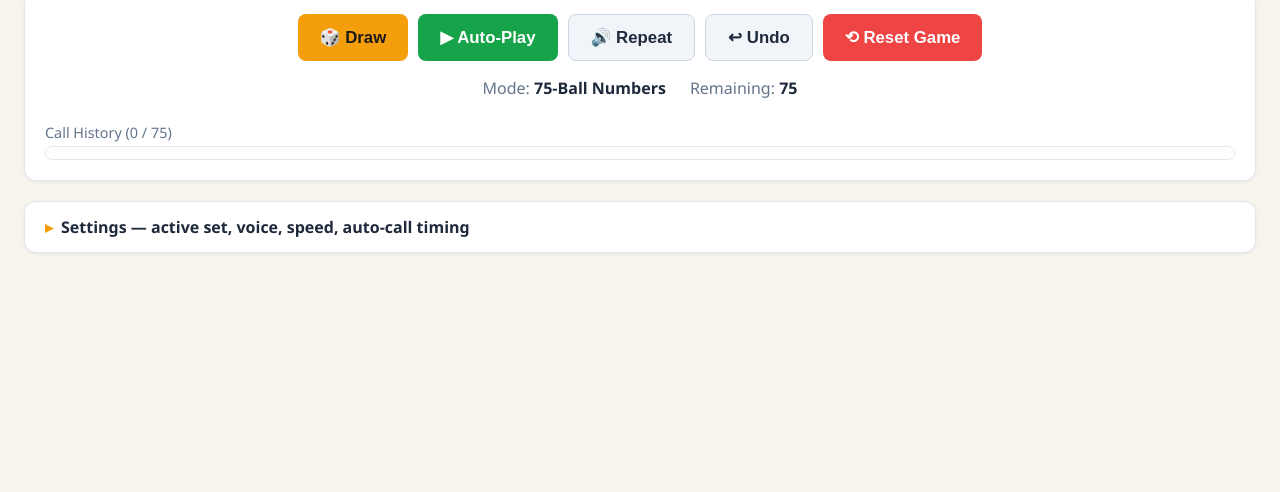
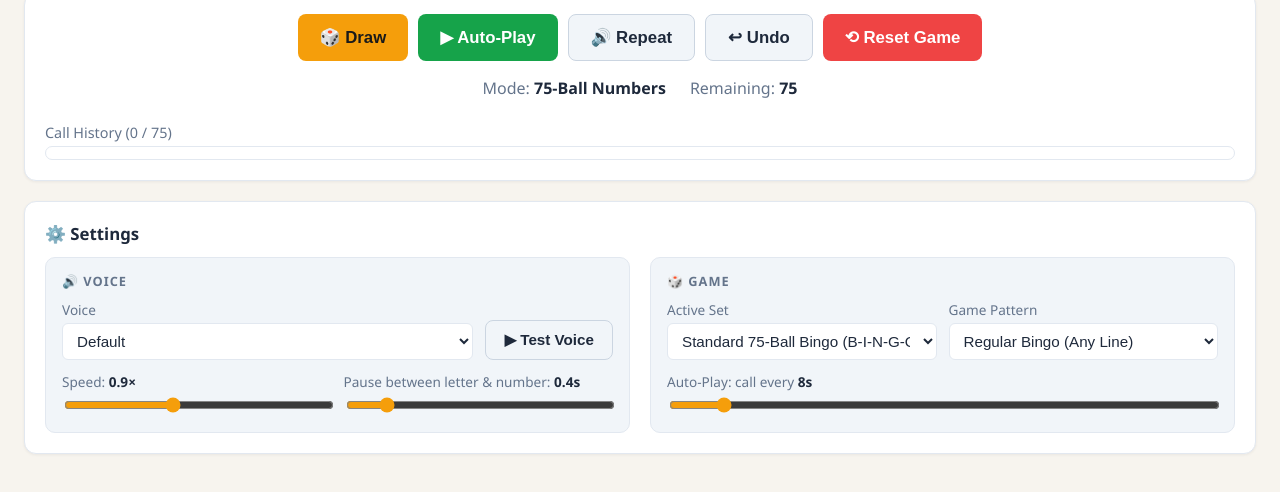
Before and after one commit to willpach/yourbingocaller, a plain HTML site: page index.html in a window 1280 px wide. Shown: the part 512-1004 px from the top of the page. Before the commit the page ends 805 px from the top, so only its background shows below. Drawn offline with Linux system fonts and the light colour scheme.

Commit message:
Show caller settings in a visible panel
Replace the collapsed settings dropdown with an always-visible panel
split into Voice and Game groups. Speed, letter/number pause and
auto-play interval are now sliders with live values, there's a Test
Voice button, and voice/speed/timing choices are saved between visits.

Co-Authored-By: Claude Opus 5.5 <noreply@anthropic.com>
Claude-Session: https://claude.ai/code/session_017jZQDEmwYutZ51wJor6Uo2

```diff
--- a/index.html
+++ b/index.html
@@ -35,12 +35,15 @@
   button.icon-btn{background:none;border:1px solid var(--border2);color:var(--text);border-radius:6px;padding:4px 8px;cursor:pointer;font-size:0.85rem;}
 
   /* CALLER TAB */
-  .settings-panel{padding:14px 20px;}
-  .settings-panel summary{cursor:pointer;font-weight:600;color:var(--text);list-style:none;display:flex;align-items:center;gap:8px;}
-  .settings-panel summary::-webkit-details-marker{display:none;}
-  .settings-panel summary::before{content:'▸';color:var(--accent);transition:transform 0.15s;display:inline-block;}
-  .settings-panel[open] summary::before{transform:rotate(90deg);}
-  .settings-panel .row{margin-top:16px;}
+  .settings-panel h3{margin:0 0 4px;font-size:1.05rem;}
+  .settings-groups{display:flex;gap:20px;flex-wrap:wrap;margin-top:12px;}
+  .settings-group{flex:1 1 380px;background:var(--panel2);border:1px solid var(--border);border-radius:10px;padding:14px 16px;}
+  .settings-group h4{margin:0 0 10px;font-size:0.8rem;text-transform:uppercase;letter-spacing:1px;color:var(--muted);}
+  .settings-group .row{align-items:flex-end;}
+  .settings-group .row + .row{margin-top:12px;}
+  .slider-field{flex:1 1 160px;}
+  .slider-field label span{color:var(--text);font-weight:600;}
+  input[type=range]{width:100%;accent-color:var(--accent);}
   .caller-row{display:flex;gap:20px;align-items:stretch;flex-wrap:wrap;}
   .caller-row .callboard{flex:0 0 300px;padding:0;}
   .caller-row #numberBoardPanel{flex:1 1 420px;min-width:280px;margin-bottom:0;}
@@ -186,35 +189,50 @@
       </div>
     </div>
 
-    <details class="settings-panel panel">
-      <summary>Settings — active set, voice, speed, auto-call timing</summary>
-      <div class="row">
-        <div>
-          <label>Active Set</label>
-          <select id="activeSetSelect" style="min-width:220px;"></select>
+    <div class="panel settings-panel">
+      <h3>⚙️ Settings</h3>
+      <div class="settings-groups">
+        <div class="settings-group">
+          <h4>🔊 Voice</h4>
+          <div class="row">
+            <div style="flex:1 1 240px;">
+              <label for="voiceSelect">Voice</label>
+              <select id="voiceSelect"></select>
+            </div>
+            <button class="btn secondary" id="testVoiceBtn" type="button">▶ Test Voice</button>
+          </div>
+          <div class="row">
+            <div class="slider-field">
+              <label for="rateInput">Speed: <span id="rateLabel">0.9×</span></label>
+              <input type="range" id="rateInput" min="0.5" max="1.5" step="0.05" value="0.9">
+            </div>
+            <div class="slider-field">
+              <label for="callDelayInput">Pause between letter &amp; number: <span id="callDelayLabel">0.4s</span></label>
+              <input type="range" id="callDelayInput" min="0" max="3" step="0.1" value="0.4">
+            </div>
+          </div>
         </div>
-        <div>
-          <label>Voice (for text-to-speech items)</label>
-          <select id="voiceSelect" style="min-width:220px;"></select>
+        <div class="settings-group">
+          <h4>🎲 Game</h4>
+          <div class="row">
+            <div style="flex:1 1 200px;">
+              <label for="activeSetSelect">Active Set</label>
+              <select id="activeSetSelect"></select>
+            </div>
+            <div style="flex:1 1 200px;">
+              <label for="patternSelect">Game Pattern</label>
+              <select id="patternSelect"></select>
+            </div>
+          </div>
+          <div class="row">
+            <div class="slider-field">
+              <label for="autoInterval">Auto-Play: call every <span id="autoIntervalLabel">8s</span></label>
+              <input type="range" id="autoInterval" min="3" max="60" step="1" value="8">
+            </div>
+          </div>
         </div>
-        <div>
-          <label>Speech Rate</label>
-          <input type="number" id="rateInput" min="0.5" max="2" step="0.1" value="0.9" style="width:80px;">
-        </div>
-        <div>
-          <label>Auto-call every (sec)</label>
-          <input type="number" id="autoInterval" min="3" max="60" value="8" style="width:80px;">
-        </div>
-        <div>
-          <label>Pause between column &amp; number (sec)</label>
-          <input type="number" id="callDelayInput" min="0" max="3" step="0.1" value="0.4" style="width:80px;">
-        </div>
-        <div>
-          <label>Game Pattern</label>
-          <select id="patternSelect" style="min-width:220px;"></select>
-        </div>
-      </div>
-    </details>
+      </div>
+    </div>
   </div>
 
   <!-- CARDS TAB -->
@@ -539,6 +557,7 @@ async function init(){
   vocabSets = [STANDARD_SET, ...stored];
   customPatterns = storedPatterns;
   refreshSetSelectors();
+  initVoiceSettings();
   populateVoices();
   setupNumberBoard();
   renderSetList();
@@ -569,6 +588,9 @@ function populateVoices(){
     const voices = speechSynthesis.getVoices();
     sel.innerHTML = '<option value="">Default</option>' + voices.map((v,i)=>`<option value="${i}">${v.name} (${v.lang})</option>`).join('');
     sel.dataset.voices = JSON.stringify(voices.map(v=>({name:v.name,lang:v.lang})));
+    const saved = loadVoiceSettings().voiceName;
+    const idx = saved ? voices.findIndex(v=>v.name===saved) : -1;
+    if(idx >= 0) sel.value = String(idx);
   }
   load();
   speechSynthesis.onvoiceschanged = load;
@@ -579,6 +601,42 @@ function getSelectedVoice(){
   if(idx==='') return null;
   const voices = speechSynthesis.getVoices();
   return voices[idx] || null;
+}
+
+/* ---------------- Voice & timing settings (saved between visits) ---------------- */
+const SETTINGS_KEY = 'bingoCallerSettings';
+function loadVoiceSettings(){
+  try { return JSON.parse(localStorage.getItem(SETTINGS_KEY)) || {}; } catch(e){ return {}; }
+}
+function saveVoiceSettings(){
+  const sel = document.getElementById('voiceSelect');
+  const opt = sel.selectedOptions[0];
+  const voices = speechSynthesis.getVoices();
+  try {
+    localStorage.setItem(SETTINGS_KEY, JSON.stringify({
+      voiceName: (sel.value!=='' && voices[sel.value]) ? voices[sel.value].name : '',
+      rate: document.getElementById('rateInput').value,
+      callDelay: document.getElementById('callDelayInput').value,
+      autoInterval: document.getElementById('autoInterval').value,
+    }));
+  } catch(e){}
+}
+function updateSettingLabels(){
+  document.getElementById('rateLabel').textContent = parseFloat(document.getElementById('rateInput').value).toFixed(2).replace(/0$/,'') + '×';
+  document.getElementById('callDelayLabel').textContent = parseFloat(document.getElementById('callDelayInput').value).toFixed(1) + 's';
+  document.getElementById('autoIntervalLabel').textContent = document.getElementById('autoInterval').value + 's';
+}
+function initVoiceSettings(){
+  const saved = loadVoiceSettings();
+  if(saved.rate) document.getElementById('rateInput').value = saved.rate;
+  if(saved.callDelay !== undefined) document.getElementById('callDelayInput').value = saved.callDelay;
+  if(saved.autoInterval) document.getElementById('autoInterval').value = saved.autoInterval;
+  updateSettingLabels();
+  ['rateInput','callDelayInput','autoInterval'].forEach(id=>{
+    document.getElementById(id).addEventListener('input', ()=>{ updateSettingLabels(); saveVoiceSettings(); });
+  });
+  document.getElementById('voiceSelect').addEventListener('change', saveVoiceSettings);
+  document.getElementById('testVoiceBtn').addEventListener('click', ()=>speakTerm({letter:'B', text:'12'}));
 }
 
 /* ---------------- Set selectors ---------------- */
```
